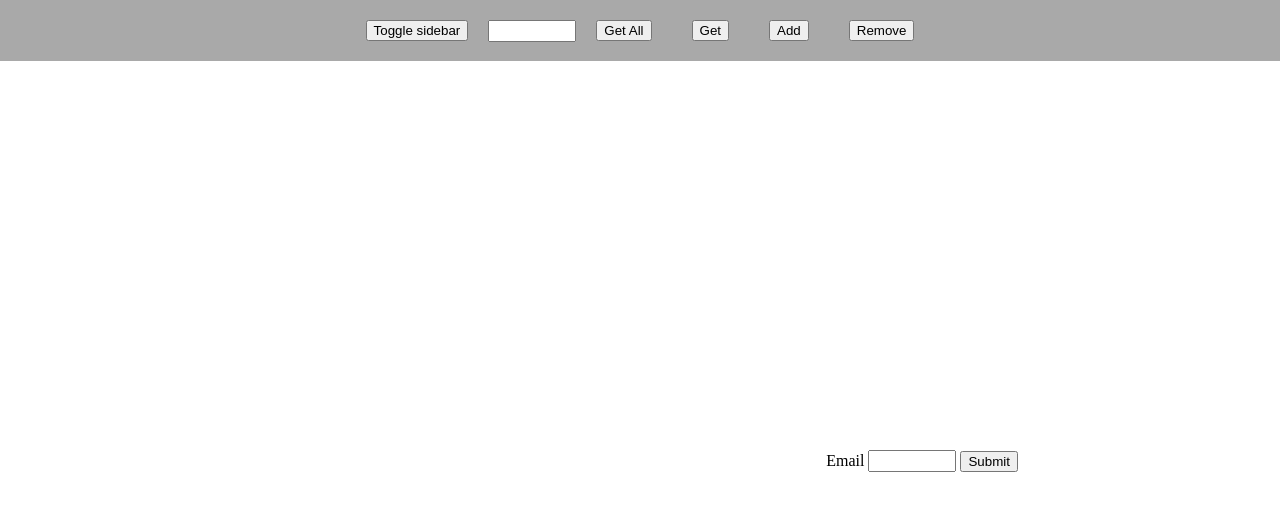
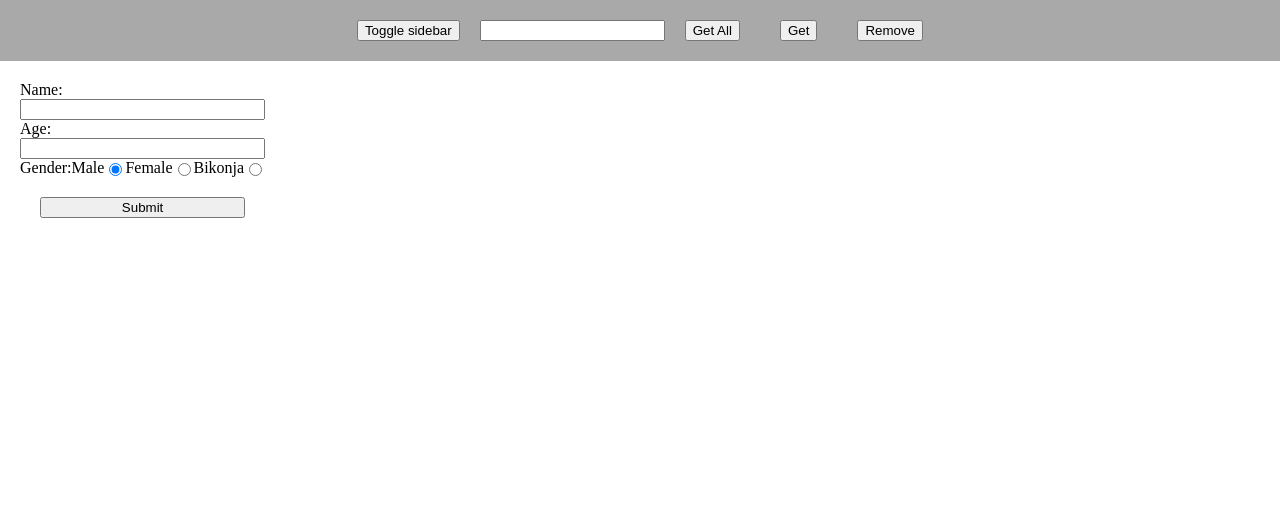
Before and after one commit to frezo00/aspira-praksa, a website with bundled scripts: page client/index.html in a window 1280 px wide. Built offline with nearby package versions, Linux system fonts and the light colour scheme.

Commit message:
Added the student submit form

```diff
--- a/client/css/style.css
+++ b/client/css/style.css
@@ -10,7 +10,7 @@ main {
   min-height: 100vh;
 }
 
-input {
+.input {
   height: 16px;
   width: 80px;
 }
--- a/client/index.html
+++ b/client/index.html
@@ -12,32 +12,33 @@
   <body>
     <header class="flex flex--center">
       <button class="margin" onclick="onSidebarToggle()">Toggle sidebar</button>
-      <input id="id-input" type="number" />
+      <input id="id-input" type="number" min="0" />
       <button id="get-students" class="margin">Get All</button>
       <button id="get-student" class="margin">Get</button>
-      <button id="post-student" class="margin">Add</button>
       <button id="delete-student" class="margin">Remove</button>
     </header>
     <main id="main-container" class="flex">
       <nav id="sidebar-container" class="sidebar">
         <a href="extra.html">Extra</a>
       </nav>
-      <div class="flex flex--column flex--grow">
-        <!-- <section id="box-container" class="flex flex--center flex--grow">
-          <div id="blue-box" class="box box--blue"></div>
-          <div id="red-box" class="box box--red"></div>
-          <div id="green-box" class="box box--green"></div>
-        </section> -->
+      <div class="margin">
+        <form id="form" class="flex flex--column">
+          <label for="mail">Name:</label>
+          <input type="text" name="name" id="name" />
+          <label for="age">Age:</label>
+          <input type="number" name="age" id="age" />
+          <div class="flex">
+            <span>Gender:</span>
+            <label for="male">Male</label>
+            <input type="radio" id="male" name="gender" value="male" checked />
+            <label for="female">Female</label>
+            <input type="radio" id="female" name="gender" value="female" />
+            <label for="bikonja">Bikonja</label>
+            <input type="radio" id="bikonja" name="gender" value="bikonja" />
+          </div>
+          <button class="margin" type="submit">Submit</button>
+        </form>
         <ul id="student-list"></ul>
-      </div>
-      <div class="flex flex--column flex--grow">
-        <section id="form-container" class="flex flex--center flex--grow">
-          <form onsubmit="onSubmit(event)" id="form">
-            <label for="mail">Email</label>
-            <input type="text" name="email" id="mail" />
-            <button type="submit">Submit</button>
-          </form>
-        </section>
       </div>
     </main>
   </body>
--- a/client/js/index.js
+++ b/client/js/index.js
@@ -18,13 +18,6 @@ function onDuplicateBox(id) {
 
   newBox.addEventListener("click", onBoxClick);
   document.getElementById("box-container").append(newBox);
-}
-
-function onSubmit(event) {
-  event.preventDefault(); // Izbjeći automatsko refreshanje stranice
-
-  const emailValue = document.getElementById("mail").value;
-  console.log(emailValue);
 }
 
 const boxes = document.querySelectorAll(".box"); // boxes je lista html elemenata
@@ -74,14 +67,26 @@ async function onDeleteStudent() {
   setList(students);
 }
 
+async function onSubmit(event) {
+  event.preventDefault(); // Izbjeći automatsko refreshanje stranice
+
+  const { name, age, gender } = event.target.elements;
+  const data = {
+    name: name.value || "John",
+    age: age.value || 100,
+    gender: gender.value
+  };
+  const students = await http.postStudent(data);
+
+  setList(students);
+}
+
 document.getElementById("id-input").addEventListener("change", setId);
 document
   .getElementById("get-students")
   .addEventListener("click", onGetStudents);
 document.getElementById("get-student").addEventListener("click", onGetStudent);
 document
-  .getElementById("post-student")
-  .addEventListener("click", onPostStudent);
-document
   .getElementById("delete-student")
   .addEventListener("click", onDeleteStudent);
+document.getElementById("form").addEventListener("submit", onSubmit);
```
